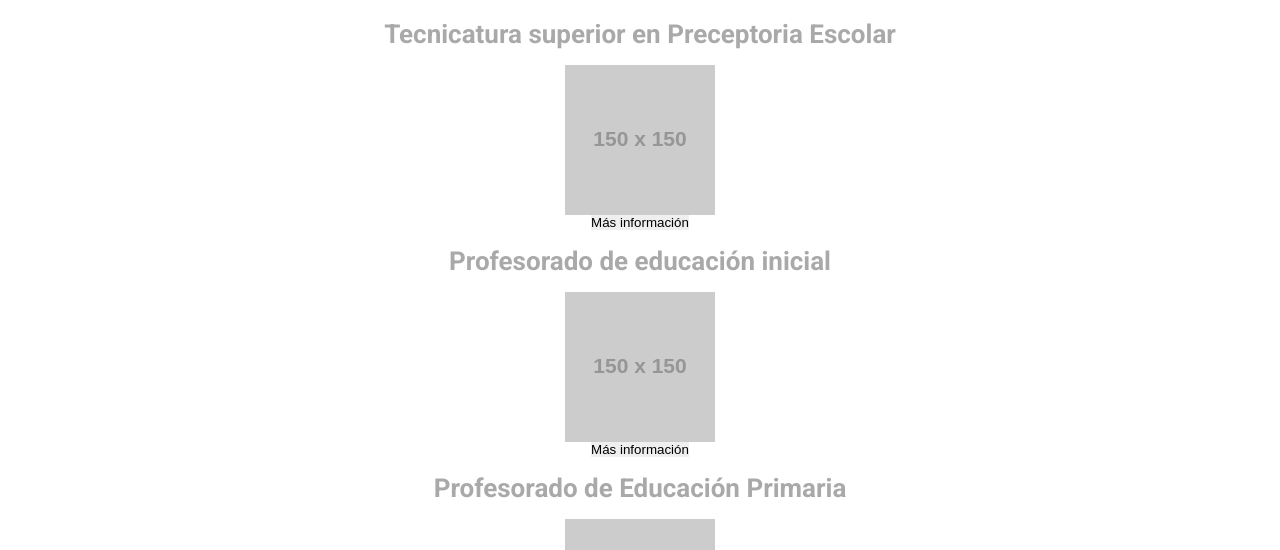
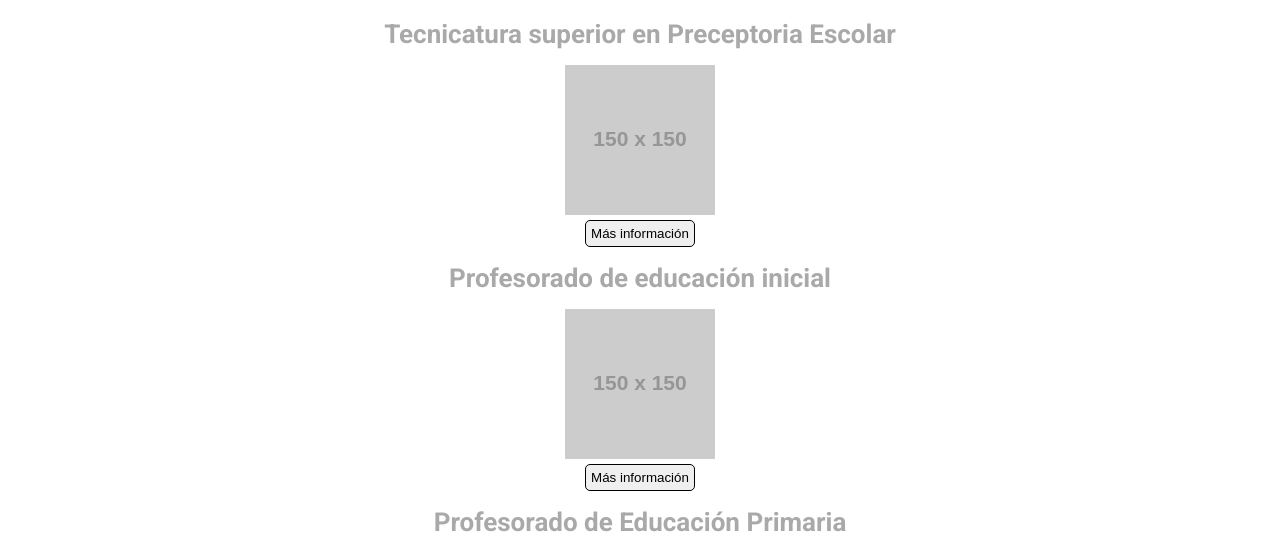
Before and after one commit to Juaniessi/html-project-coder, a plain HTML site: page pages/carreras.html in a window 1280 px wide. Shown: the part 185-735 px from the top of the page. Drawn offline with Linux system fonts and the light colour scheme; placeholder pictures from the web are drawn by us.

Commit message:
buttons corrected

```diff
--- a/styles/style.css
+++ b/styles/style.css
@@ -260,3 +260,10 @@ main.main-other-pages p{
 	margin: 0 auto;
 	max-width: 50%;
 }
+
+main.main-other-pages button{
+	border: solid 1px black;
+	border-radius: 5px;
+	padding: 5px;
+	margin-top: 5px;
+}
```
